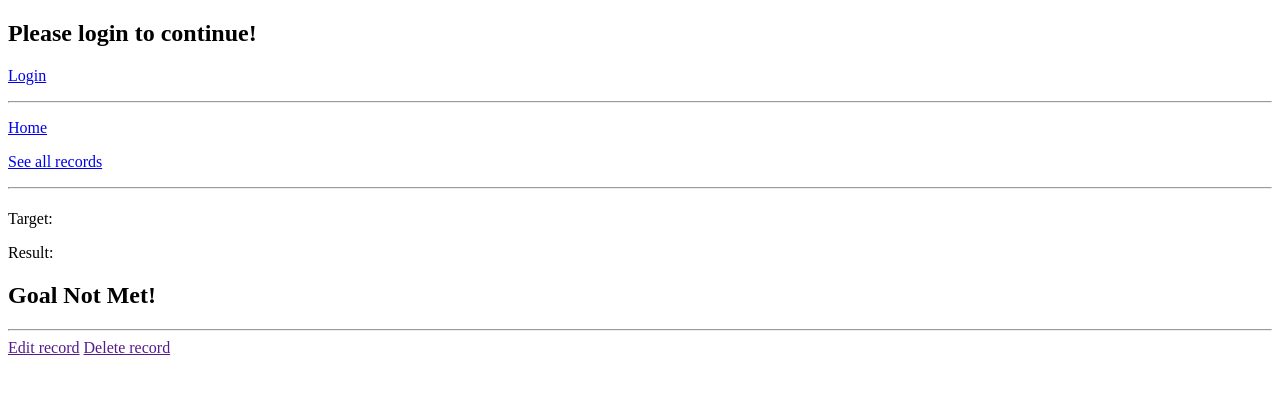
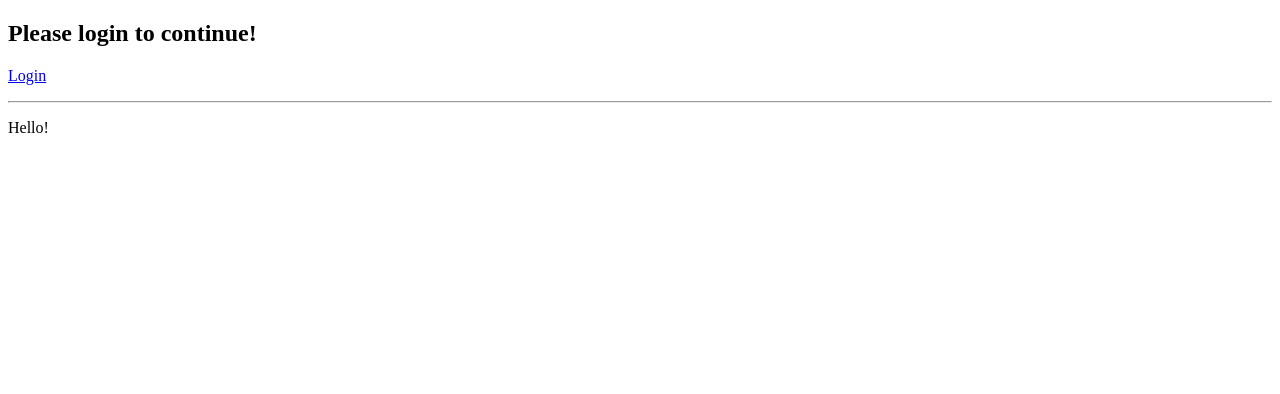
Before and after one commit to Momentum-Team-14/django-habit-tracker-Tomtuhtomtom, a Django app: template habit_tracker/templates/habit_tracker/test_detail.html in a window 1280 px wide. Shown: the top 394 px of the page. Run offline with Django 4.2, Linux system fonts and the light colour scheme; the template is opened without the code that fills it, so the values that code supplies are empty; parts of the project's set-up code (start-up, migrations or seed data) failed here and were passed over.

Commit message:
attempts at date as url and constraints haven't worked, need a new approach

```diff
--- a/habit_tracker/templates/habit_tracker/habit_detail.html
+++ b/habit_tracker/templates/habit_tracker/habit_detail.html
@@ -49,5 +49,8 @@
 <div>
     <a href="{% url 'edit-habit' habit.pk %}">Edit habit</a>
     <a href="{% url 'delete-habit' habit.pk %}">Delete habit</a>
+    <hr>
+    <p>Trying to get this test link to open date as url</p>
+    <p><a href="">Test</a></p>
 </div>
 {% endblock %}
--- a/habit_tracker/templates/habit_tracker/test_detail.html
+++ b/habit_tracker/templates/habit_tracker/test_detail.html
@@ -1,22 +1,5 @@
 {% extends "base.html" %}
 {% load static %}
 {% block content %}
-<p><a href="{% url 'index' %}">Home</a></p>
-<p><a href="{% url 'list-records' %}">See all records</a></p>
-<hr>
-<h1>{{ record.entry_date }}</h1>
-<h2>{{ record.habit }}</h2>
-<p>Target: {{ record.habit.target_number }} {{ record.habit.unit_of_measure }}</p>
-<p>Result: {{ record.result }} {{ record.habit.unit_of_measure }}</p>
-{% if record.result >= record.habit.target_number %}
-<h2>Goal Met!</h2>
-{% else %}
-<h2>Goal Not Met!</h2>
-{% endif %}
-
-<hr>
-<div>
-    <a href="">Edit record</a>
-    <a href="">Delete record</a>
-</div>
+<p>Hello!</p>
 {% endblock %}
--- a/habit_tracker/urls.py
+++ b/habit_tracker/urls.py
@@ -24,4 +24,5 @@ urlpatterns += [
 # using this for trying to get the year,month,day in the url
 urlpatterns += [
     path('habits/<int:pk>/<int:year>/<int:month>/<int:day>', views.test_detail, name='test-detail'),
+    # path('habits/<int:pk>/(?P<year>[0-9]{4})/(?P<month>[0-9]{2})/(?P<day>[0-9]{2})/$', views.test_detail, name='test-detail'),
 ]
--- a/habit_tracker/views.py
+++ b/habit_tracker/views.py
@@ -109,7 +109,8 @@ def test_detail(request, pk, year=None, month=None, day=None):
     prev_day = date_for_record + datetime.timedelta(day=-1)
 
     record_page, _ = request.user.record_pages.get_or_create(date=date_for_record)
-    record = record = get_object_or_404(Record, pk=pk)
+    record = get_object_or_404(Record)
+    habit = get_object_or_404(Habit, pk=pk)
 
     return render(
         request,
@@ -117,9 +118,10 @@ def test_detail(request, pk, year=None, month=None, day=None):
         {
             "record_page": record_page,
             "record": record,
+            "habit": habit,
             "entry_date": record.entry_date,
             "result": record.result,
-            "date": date_for_record,
+            "date_for_record": date_for_record,
             "next_day": next_day,
             "prev_day": prev_day,
         },
```
Also changed, not shown: habit_tracker/migrations/0008_remove_record_unique_habit_date_and_more.py (added), habit_tracker/migrations/0009_remove_record_unique_habit_date_and_more.py (added).
